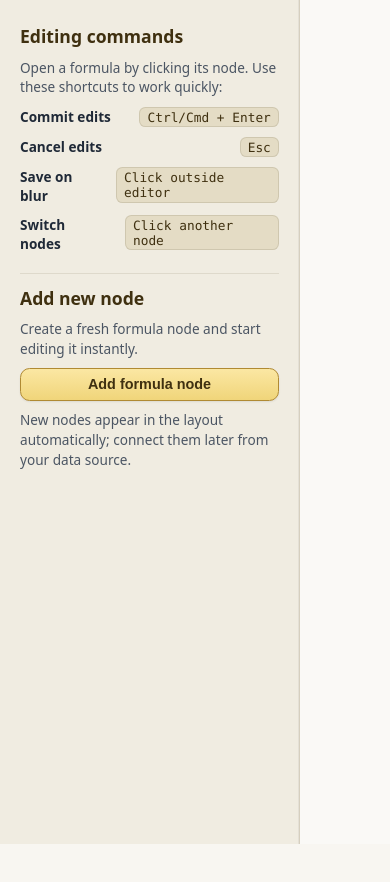
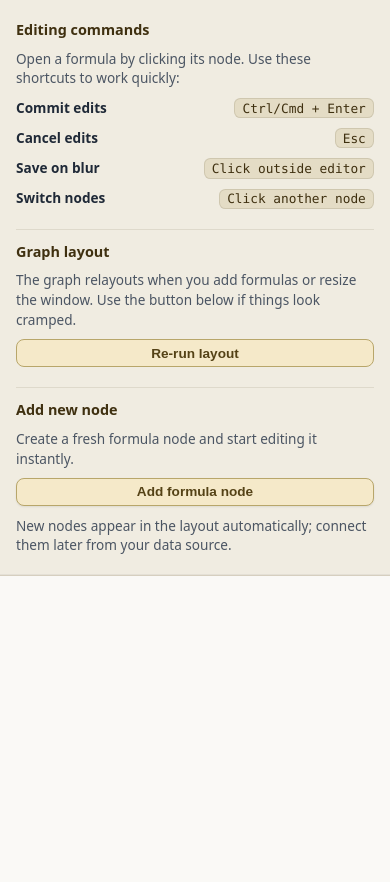
Before and after one commit to Fesh1/latex_graph_view, a plain HTML site: page index.html in a window 390 px wide. Before the commit the page ends 844 px from the top, so only its background shows below. Drawn offline with nearby package versions, Linux system fonts and the light colour scheme; a script that the page names is missing.

Commit message:
Refine sidebar layout controls and responsiveness

```diff
--- a/index.html
+++ b/index.html
@@ -12,6 +12,7 @@
   <style>
     :root {
       color-scheme: light;
+      --panel-width: clamp(240px, 28vw, 320px);
     }
 
     body {
@@ -31,7 +32,8 @@
     }
 
     .command-panel {
-      width: 300px;
+      flex: 0 0 var(--panel-width);
+      width: var(--panel-width);
       background: #f0ece1;
       border-right: 1px solid #d6cfbf;
       padding: 1.5rem 1.25rem;
@@ -75,6 +77,33 @@
       border-top: 1px solid rgba(63, 48, 16, 0.1);
     }
 
+    .panel-section h2 {
+      margin: 0;
+      font-size: 0.95rem;
+      font-weight: 700;
+      color: #3f3010;
+    }
+
+    .panel-section button {
+      border: 1px solid #b8a66a;
+      background: #f5e9c9;
+      color: #544216;
+      border-radius: 0.5rem;
+      padding: 0.35rem 0.85rem;
+      font-size: 0.85rem;
+      font-weight: 600;
+      cursor: pointer;
+      transition: filter 120ms ease, transform 120ms ease;
+    }
+
+    .panel-section button:hover {
+      filter: brightness(0.97);
+    }
+
+    .panel-section button:active {
+      transform: translateY(1px);
+    }
+
     .command-panel li {
       font-size: 0.85rem;
       color: #1f2937;
@@ -106,17 +135,11 @@
       padding: 0.45rem 0.9rem;
       font-size: 0.9rem;
       font-weight: 600;
-      cursor: pointer;
       box-shadow: 0 1px 2px rgba(0, 0, 0, 0.08);
-      transition: filter 120ms ease, transform 120ms ease;
     }
 
-    .add-node-btn:hover {
-      filter: brightness(0.97);
-    }
-
-    .add-node-btn:active {
-      transform: translateY(1px);
+    .rerun-layout-btn {
+      background: #f3eddd;
     }
 
     #cy {
@@ -125,6 +148,35 @@
       background: #faf9f6;
       position: relative;
       overflow: hidden;
+    }
+
+    @media (max-width: 900px) {
+      .app-shell {
+        flex-direction: column;
+      }
+
+      .command-panel {
+        flex: none;
+        width: 100%;
+        border-right: 0;
+        border-bottom: 1px solid #d6cfbf;
+        box-shadow: inset 0 -1px 0 rgba(0, 0, 0, 0.05);
+      }
+
+      #cy {
+        min-height: 60vh;
+      }
+    }
+
+    @media (max-width: 600px) {
+      .command-panel {
+        padding: 1.25rem 1rem;
+      }
+
+      .panel-section h1,
+      .panel-section h2 {
+        font-size: 0.9rem;
+      }
     }
 
     .node-box {
@@ -219,7 +271,7 @@
 </head>
 <body>
   <div class="app-shell">
-    <aside class="command-panel" aria-label="Editing commands">
+    <aside class="command-panel" aria-label="Graph editing commands">
       <div class="panel-section">
         <h1>Editing commands</h1>
         <p>Open a formula by clicking its node. Use these shortcuts to work quickly:</p>
@@ -231,7 +283,12 @@
         </ul>
       </div>
       <div class="panel-section">
-        <h1>Add new node</h1>
+        <h2>Graph layout</h2>
+        <p>The graph relayouts when you add formulas or resize the window. Use the button below if things look cramped.</p>
+        <button type="button" class="rerun-layout-btn">Re-run layout</button>
+      </div>
+      <div class="panel-section">
+        <h2>Add new node</h2>
         <p>Create a fresh formula node and start editing it instantly.</p>
         <button type="button" class="add-node-btn">Add formula node</button>
         <p>New nodes appear in the layout automatically; connect them later from your data source.</p>
@@ -290,6 +347,7 @@
     const nodeBoxes = new Map();
     let activeEditor = null;
     const addNodeButton = document.querySelector('.add-node-btn');
+    const rerunLayoutButton = document.querySelector('.rerun-layout-btn');
     let nodeSequence = store.nodes.length;
 
     function runLayout(callback) {
@@ -478,13 +536,34 @@
       }
     });
 
+    cy.on('layoutstop', updatePositions);
     cy.on('pan zoom', updatePositions);
     cy.on('render', updatePositions);
+    cy.on('add remove', 'node', () => {
+      requestAnimationFrame(updatePositions);
+    });
+
+    const resizeObserver = ('ResizeObserver' in window) ? new ResizeObserver(() => {
+      updatePositions();
+    }) : null;
+
+    if (resizeObserver) {
+      resizeObserver.observe(container);
+    }
+
     window.addEventListener('resize', updatePositions);
 
     if (addNodeButton) {
       addNodeButton.addEventListener('click', () => {
         addFormulaNode();
+      });
+    }
+
+    if (rerunLayoutButton) {
+      rerunLayoutButton.addEventListener('click', () => {
+        runLayout(() => {
+          updatePositions();
+        });
       });
     }
 
```
